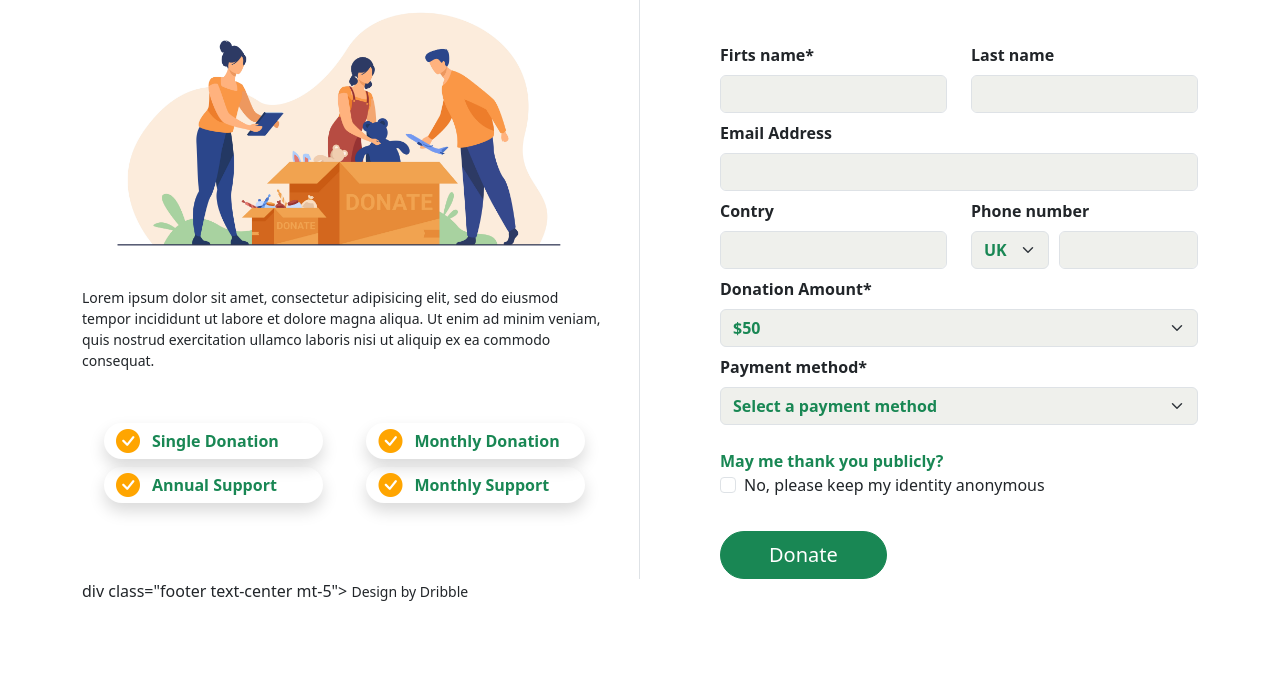
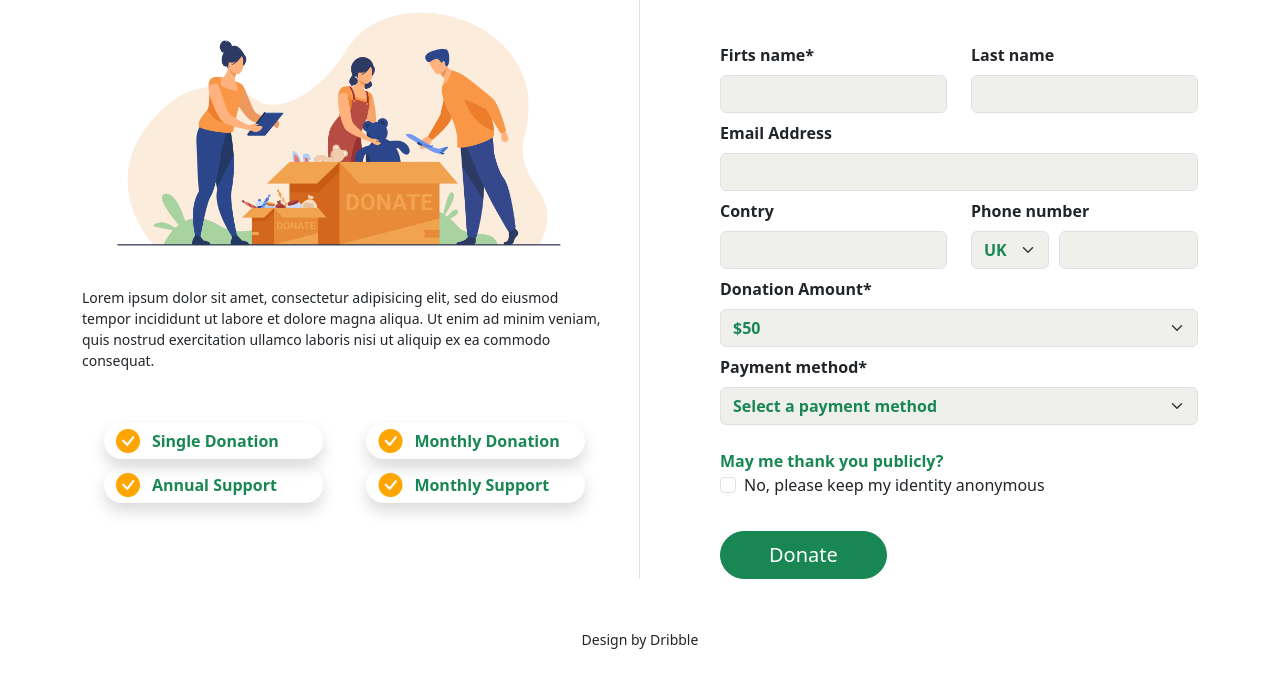
Before and after one commit to AnggunLntra/Registation-Donation, a plain HTML site: page index.html in a window 1280 px wide. Shown: the part 149-836 px from the top of the page. Before the commit the page ends 800 px from the top, so only its background shows below. Drawn offline with nearby package versions, Linux system fonts and the light colour scheme.

Commit message:
Update index.html

```diff
--- a/index.html
+++ b/index.html
@@ -112,7 +112,7 @@
 				<button class="btn btn-lg btn-success rounded-5 px-5 mt-3">Donate</button>
 			</div>
 		</div>
-		div class="footer text-center mt-5">
+		<div class="footer text-center mt-5">
 			<small>Design by Dribble</small>
 		</div>
 	</div>
```
